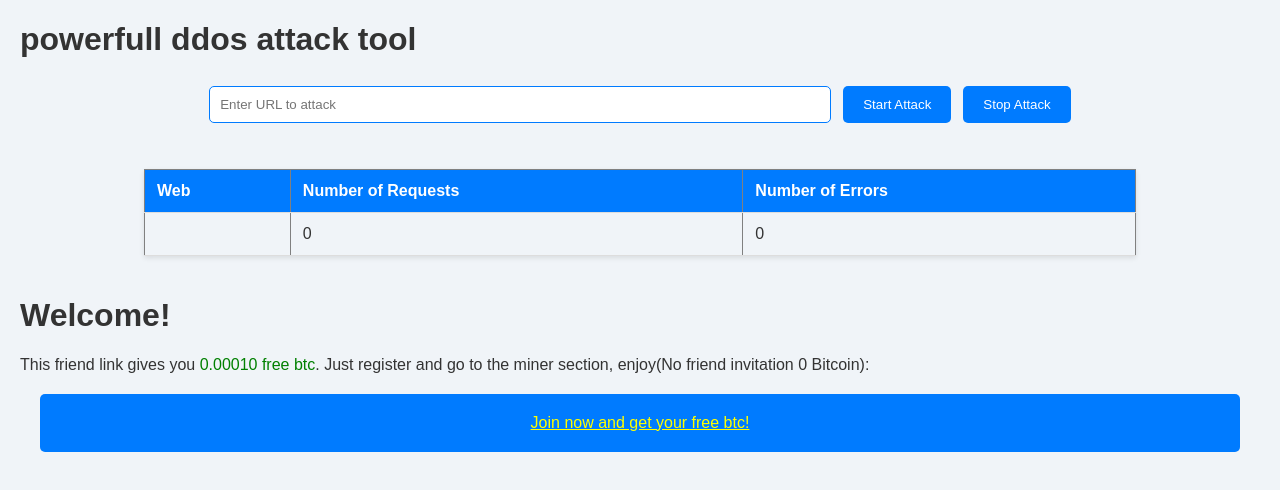
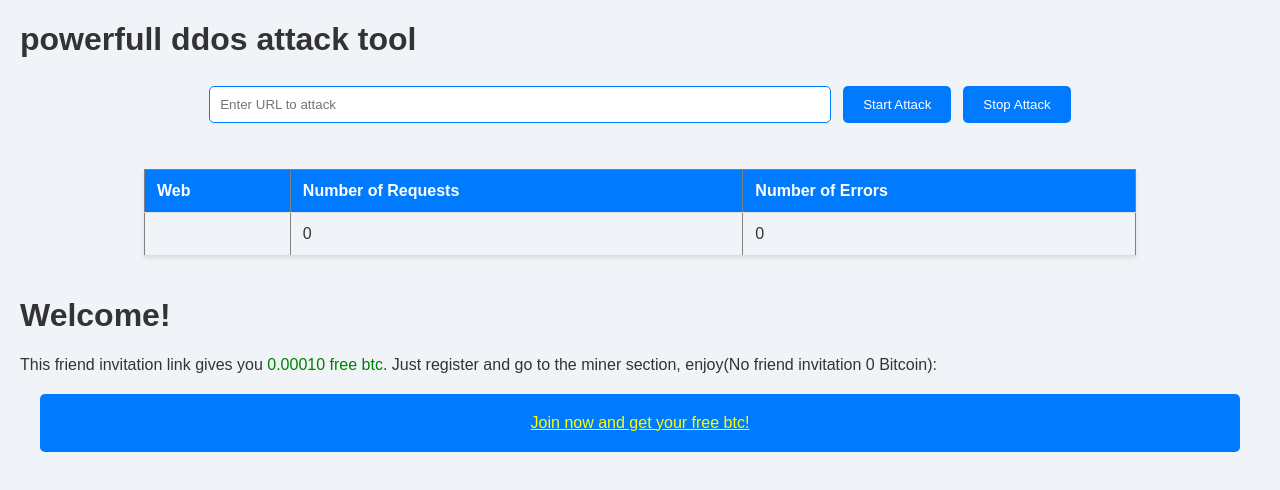
Before and after one commit to Darksel0/ddos, a plain HTML site: page index.html in a window 1280 px wide. Drawn offline with Linux system fonts and the light colour scheme.

Commit message:
Update index.html

```diff
--- a/index.html
+++ b/index.html
@@ -207,7 +207,7 @@
 </head>
 <body>
     <h1>Welcome!</h1>
-    <p>This friend link gives you <span class="green-text">0.00010 free btc</span>. Just register and go to the miner section, enjoy(No friend invitation 0 Bitcoin):</p>
+    <p>This friend invitation link gives you <span class="green-text">0.00010 free btc</span>. Just register and go to the miner section, enjoy(No friend invitation 0 Bitcoin):</p>
     <div class="referral">
         <a href="https://app.stormgain.com/friend/BNS200703293" target="_blank">Join now and get your free btc!</a>
     </div>
```
